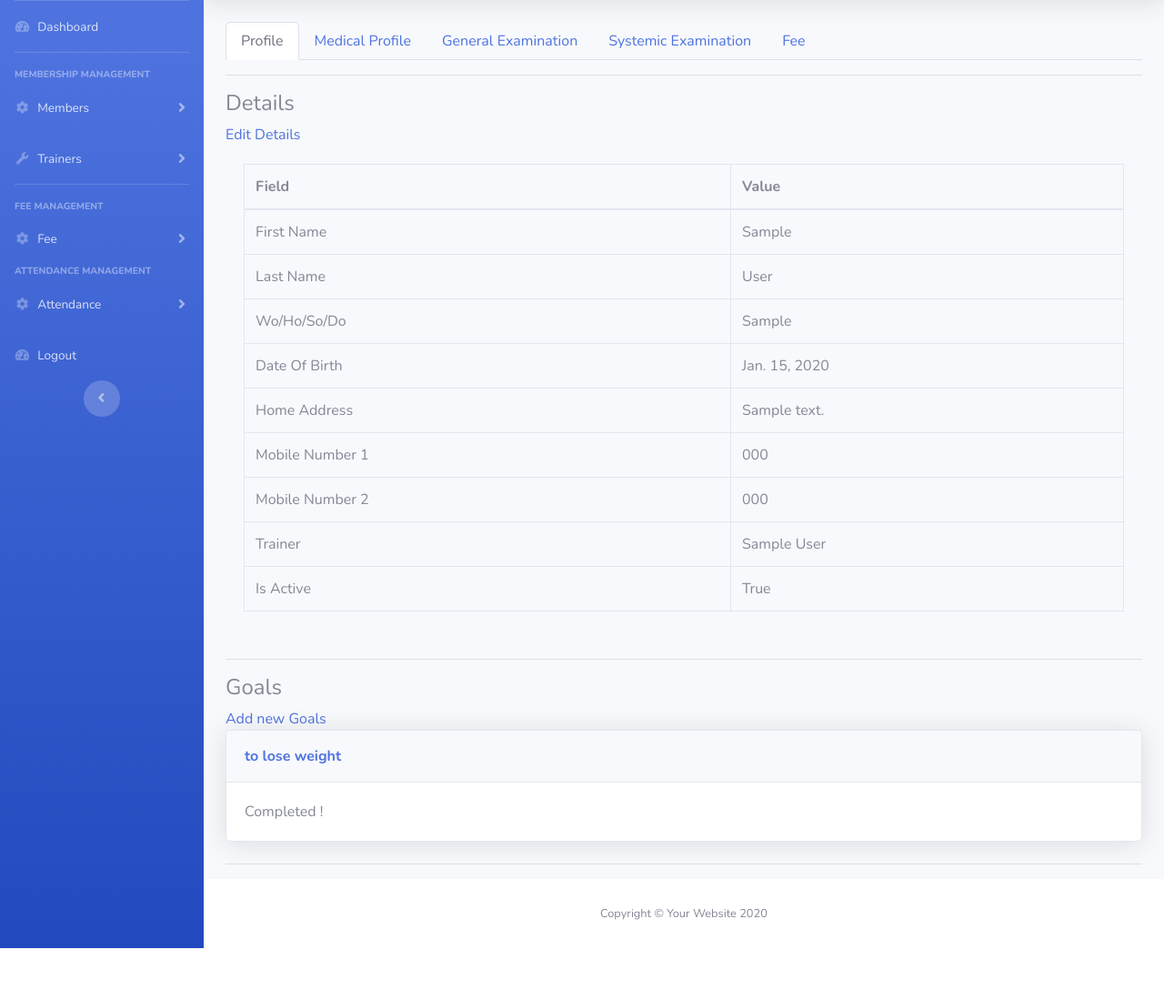
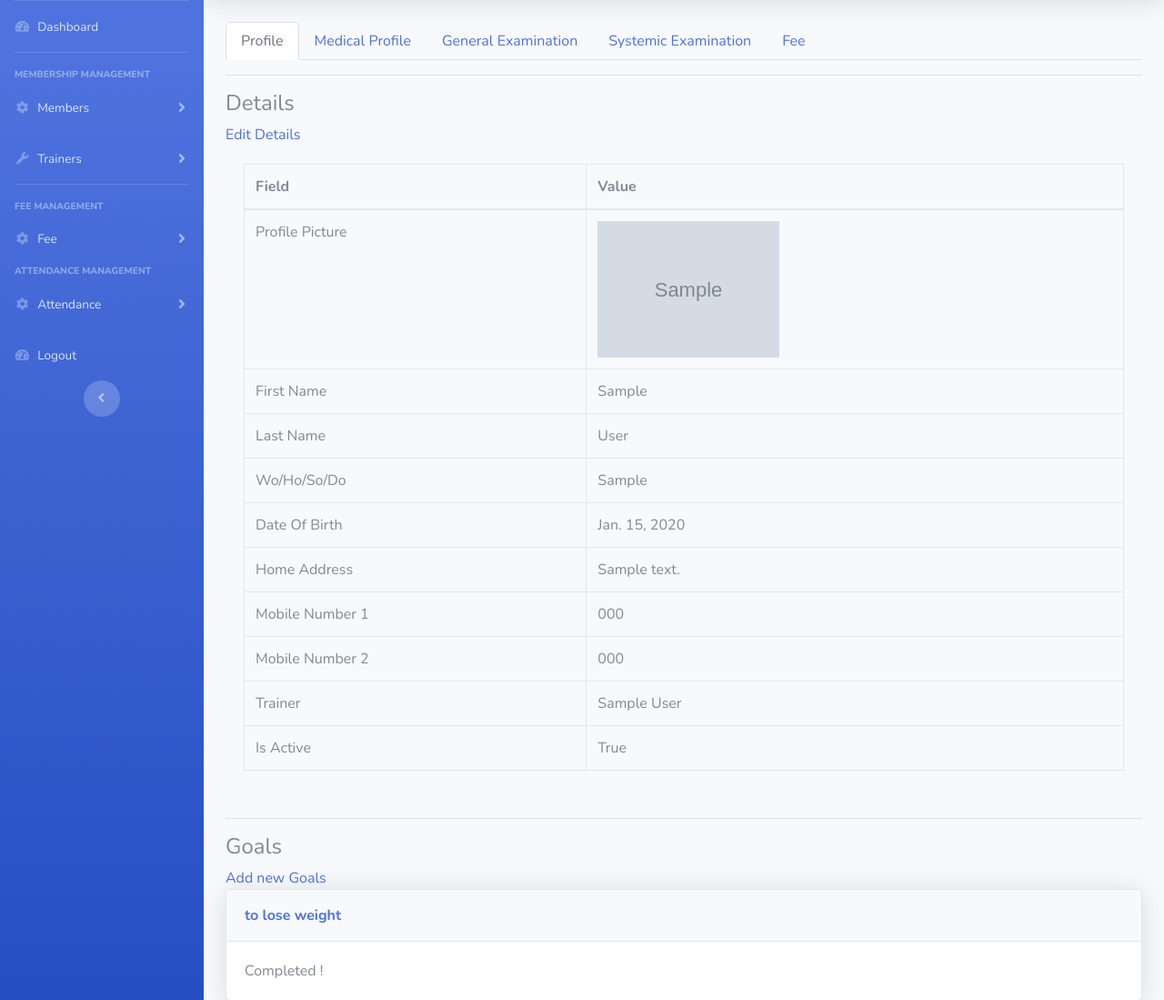
Before and after one commit to rohitgeddam/ppc-durg, a Django app: page /portal/members/profile/1 in a window 1280 px wide. Shown: the part 70-1169 px from the top of the page at 91% size. Before the commit the page ends 1112 px from the top, so only its background shows below. Run offline with Django 3.2, Linux system fonts and the light colour scheme; tables that the repository leaves empty hold one stand-in row (values such as "Sample post"); grey boxes marked "Sample" are stand-in pictures; some libraries are stand-ins or nearby versions.

Commit message:
Feat: Add profile_pic field in Member and Trainer

```diff
--- a/config/settings.py
+++ b/config/settings.py
@@ -134,3 +134,7 @@ CRISPY_TEMPLATE_PACK = "bootstrap4"
 
 LOGIN_REDIRECT_URL = "/portal"
 LOGOUT_REDIRECT_URL = "login"
+
+
+MEDIA_ROOT = os.path.join(BASE_DIR, "media")
+MEDIA_URL = "/media/"
--- a/config/urls.py
+++ b/config/urls.py
@@ -15,6 +15,8 @@ Including another URLconf
 """
 from django.contrib import admin
 from django.urls import path, include
+from django.conf import settings
+from django.conf.urls.static import static
 
 urlpatterns = [
     path("admin/", admin.site.urls),
@@ -23,3 +25,5 @@ urlpatterns = [
     path("portal/", include("portal.urls")),
     path("attendance/", include("attendance.urls")),
 ]
+if settings.DEBUG:
+    urlpatterns += static(settings.MEDIA_URL, document_root=settings.MEDIA_ROOT)
--- a/memberships/models.py
+++ b/memberships/models.py
@@ -15,9 +15,12 @@ class Trainer(models.Model):
     first_name = models.CharField(max_length=255, null=False, blank=False)
     last_name = models.CharField(max_length=255, null=False, blank=False)
     dob = models.DateField()
+    profile_pic = models.ImageField(upload_to="profile_pic", default="default.png")
+
     home_address = models.CharField(max_length=512, null=False, blank=False)
     mobile_number_1 = models.CharField(max_length=10)
     mobile_number_2 = models.CharField(max_length=10, null=True, blank=True)
+
     is_active = models.BooleanField(default=False)
 
     def __str__(self):
@@ -33,11 +36,13 @@ class Member(models.Model):
     last_name = models.CharField(max_length=255, null=False, blank=False)
     dob = models.DateField()
     wo_ho_so_do = models.CharField(max_length=255, null=False, blank=False)
+    profile_pic = models.ImageField(upload_to="profile_pic", default="default.png")
     home_address = models.CharField(max_length=512, null=False, blank=False)
     mobile_number_1 = models.CharField(max_length=10)
     mobile_number_2 = models.CharField(max_length=10, null=True, blank=True)
 
     is_active = models.BooleanField(default=False)
+
     trainer = models.ForeignKey(
         Trainer, on_delete=models.SET_NULL, blank=True, null=True, related_name="member"
     )
--- a/static/css/portal.css
+++ b/static/css/portal.css
@@ -15,3 +15,8 @@
     background-color: #fa8989;
     color: white;
 }
+
+.profile-pic{
+    width: 30vw; float: left; margin-right: 10px;
+    max-width: 200px;
+}
--- a/templates/memberships/registeration_step1.html
+++ b/templates/memberships/registeration_step1.html
@@ -18,7 +18,7 @@
         <h6 class="m-0 font-weight-bold text-primary">Membership Registeration Step-1</h6>
     </div>
     <div class="card-body">
-        <form method="post" action="{% url 'registerstep1' %}">
+        <form method="post" action="{% url 'registerstep1' %}" enctype="multipart/form-data">
             {% csrf_token %}
             {{form|crispy}}
             <input type="submit" class="btn btn-primary btn-custom" value="next">
--- a/templates/memberships/trainer_register.html
+++ b/templates/memberships/trainer_register.html
@@ -18,7 +18,7 @@
         <h6 class="m-0 font-weight-bold text-primary">Trainer Registeration</h6>
     </div>
     <div class="card-body">
-        <form method="post" action="{% url 'trainer_register' %}">
+        <form method="post" action="{% url 'trainer_register' %}" enctype="multipart/form-data">
             {% csrf_token %}
             {{form|crispy}}
             <input type="submit" class="btn btn-primary btn-custom" value="Register">
--- a/templates/portal/members/detail.html
+++ b/templates/portal/members/detail.html
@@ -41,6 +41,11 @@
         </thead>
 
         <tbody>
+            <tr>
+                <td>Profile Picture</td>
+                <td><img src="{{ member.profile_pic.url }}" class="profile-pic"/>
+                </td>
+            </tr>
             <tr>
                 <td>First Name</td>
                 <td>{{member.first_name}}</td>
--- a/templates/portal/members/member_details_update.html
+++ b/templates/portal/members/member_details_update.html
@@ -19,7 +19,7 @@
         <h6 class="m-0 font-weight-bold text-primary">Update Details</h6>
     </div>
     <div class="card-body">
-        <form method="post" action="{% url 'member_details_update' object.pk %}">
+        <form method="post" action="{% url 'member_details_update' object.pk %}" enctype="multipart/form-data">
             {% csrf_token %}
             {{form|crispy}}
             <input type="submit" class="btn btn-primary btn-custom" value="Update">
```
Also changed, not shown: memberships/migrations/0026_auto_20201124_0742.py (added).
